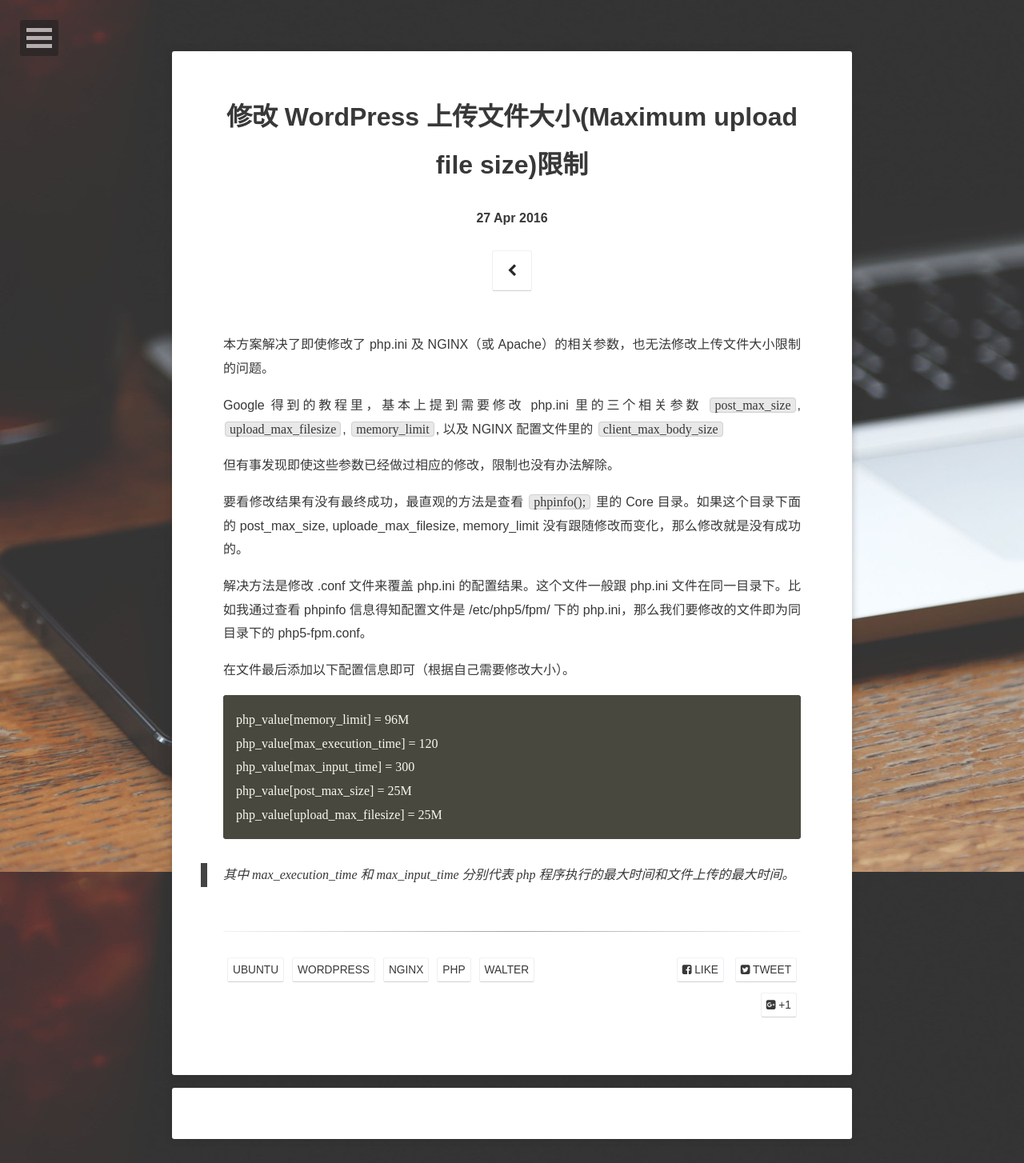
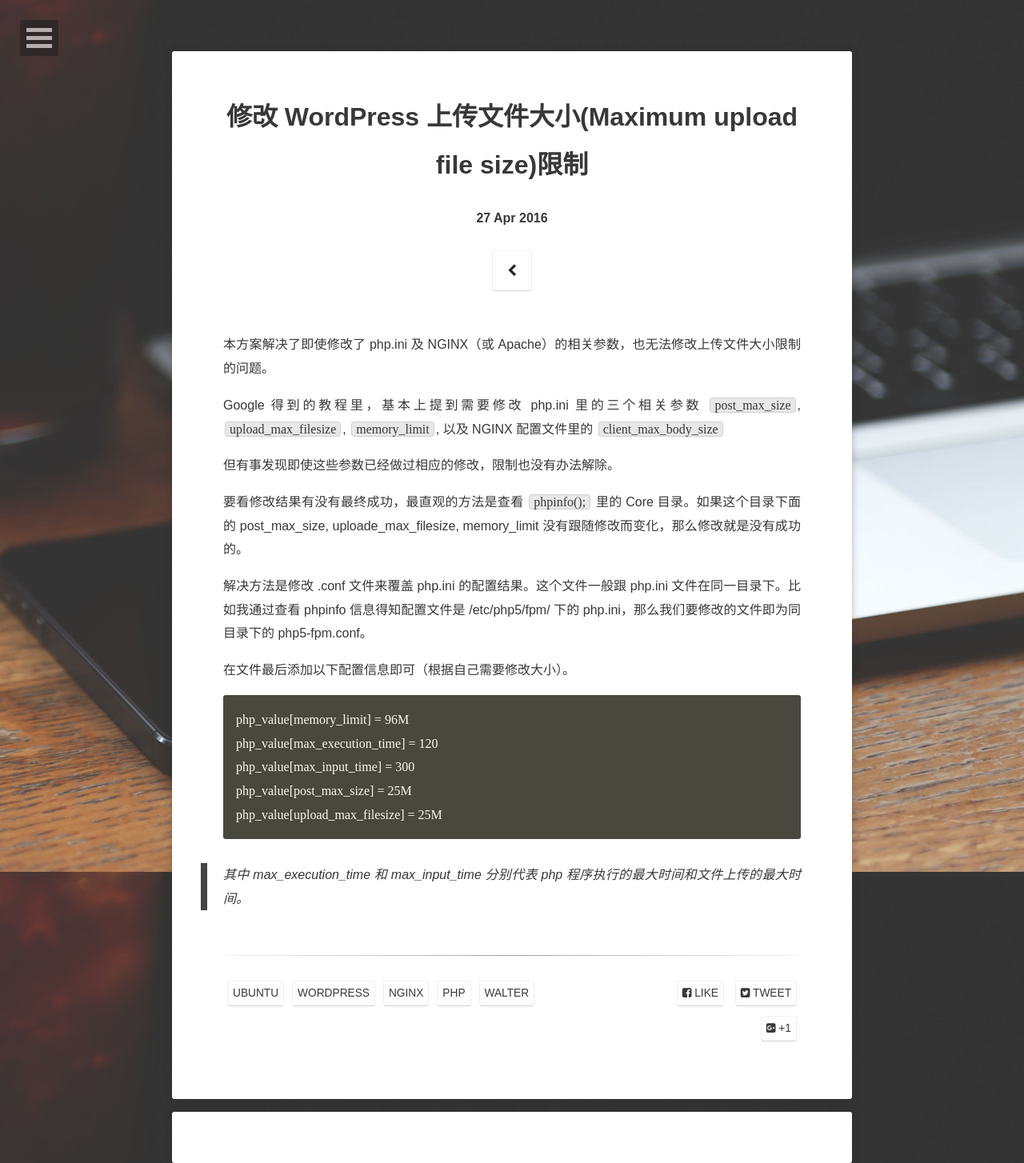
Before and after one commit to meetwk90/meetwk90.github.io, a Jekyll site: the page built from _posts/2016-04-27-修改 WordPress 上传文件大小(Maximum upload file size)限制.md, in a window 1280 px wide. Shown: the whole page at 80% size. Built offline with Jekyll 4.4.1, drawn with Linux system fonts in a browser that asks for light colours; some web fonts are replaced; comment, search, counter and statistics services are not loaded; before the commit the page ends 1424 px from its top, so only the background shows below that.

Commit message:
Change quote font

```diff
--- a/_sass/variables.scss
+++ b/_sass/variables.scss
@@ -27,9 +27,9 @@
 $info		         : #308cbc;
 
 //fonts
-$font1               : Microsoft Yahei, STHeiti Light, Fira Sans, sans-serif;
+$font1               : Microsoft Yahei, STHeiti Light, Fira Sans, Arial;
 $font2               : Inconsolata;
-$alt-font            : serif;
+$alt-font            : sans-serif;
 $doc-font-size       : 14;
 $doc-line-height     : 26;
 
```
